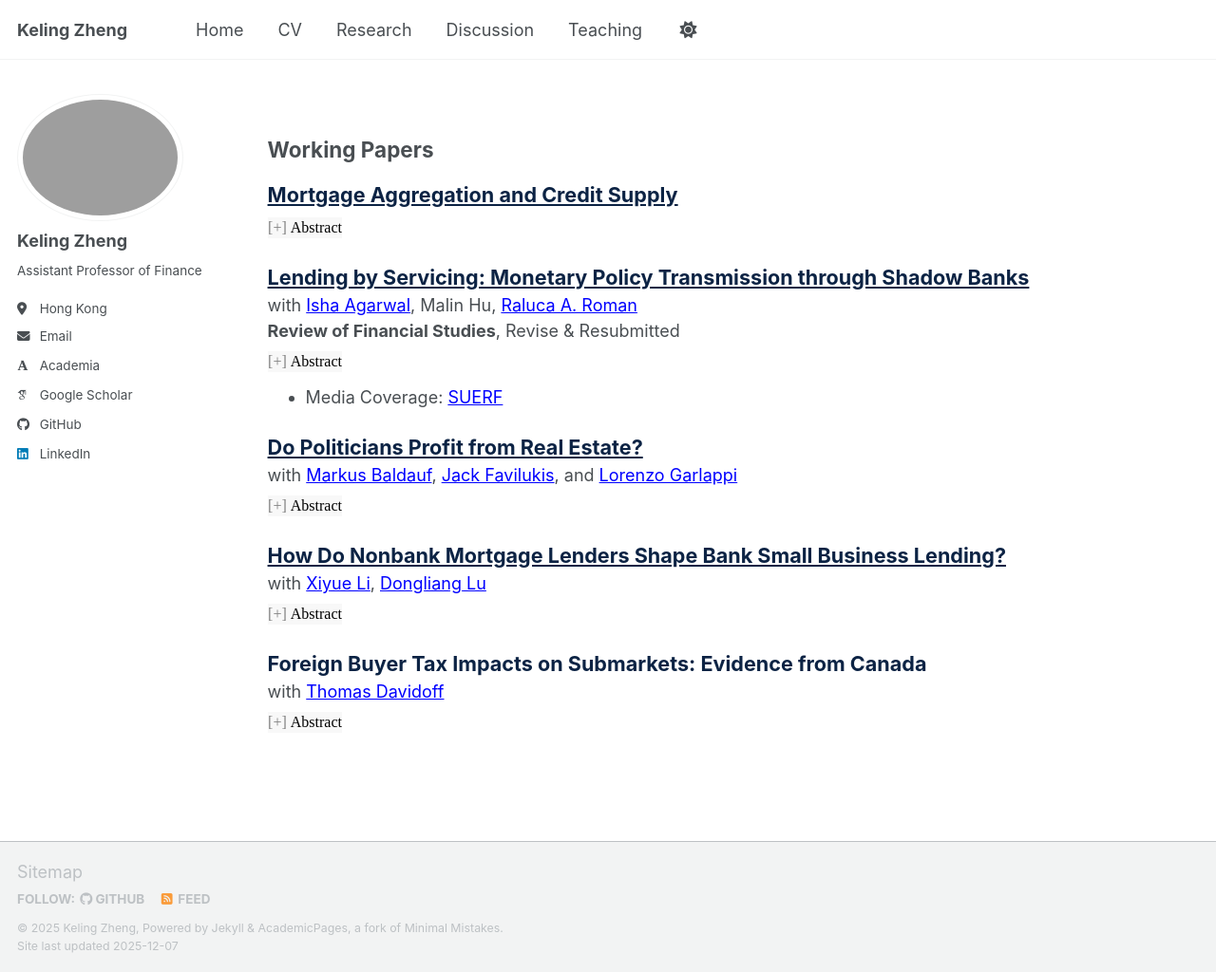
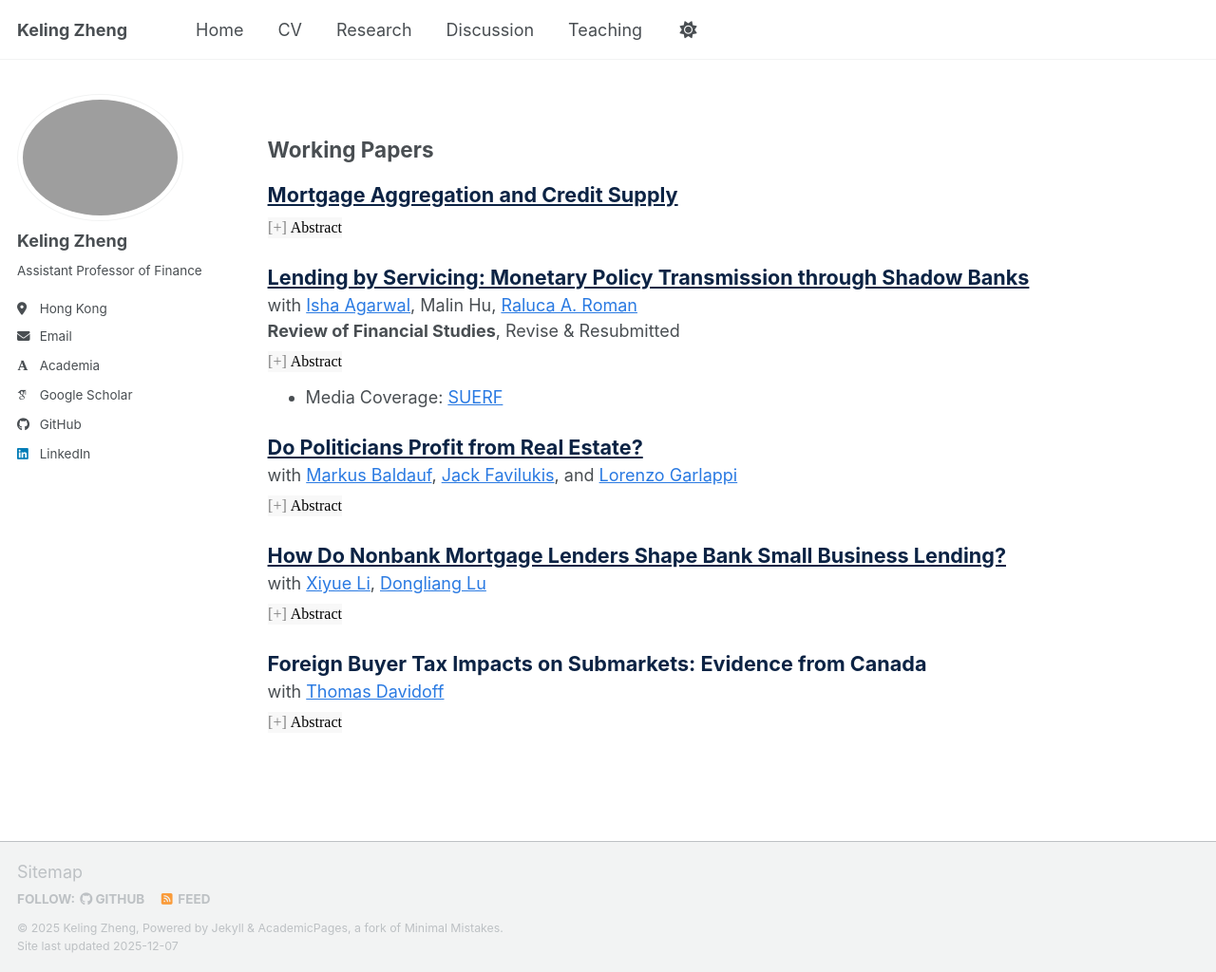
Before and after one commit to Keling-Zheng/Keling-Zheng.github.io, a Jekyll site: the page built from _pages/publications.html, in a window 1280 px wide and 1024 px high. Shown: the whole window at 95% size. Built offline with Jekyll 4.4.1, drawn with Linux system fonts in a browser that asks for light colours; some web fonts are replaced; a script bundle is joined from its source files by our own code; library files that are not in the unit come from our copies.

Commit message:
Update publications.html

```diff
--- a/_pages/publications.html
+++ b/_pages/publications.html
@@ -68,12 +68,12 @@
 
 <p>
     <a style="font-size: 1.2em; text-decoration:underline; color:rgb(12, 35, 68); font-weight:bold" href="http://keling-zheng.github.io/files/papers/msr.pdf">Lending by Servicing: Monetary Policy Transmission through Shadow Banks</a>
-    <br>with <a style="text-decoration:underline; color:blue" href="https://agarwalisha.com/">Isha Agarwal</a>, Malin Hu, <a style="text-decoration:underline; color:blue" href="https://www.philadelphiafed.org/our-people/raluca-a-roman">Raluca A. Roman</a>
+    <br>with <a style="text-decoration:underline; color:#2a7ae2" href="https://agarwalisha.com/">Isha Agarwal</a>, Malin Hu, <a style="text-decoration:underline; color:#2a7ae2" href="https://www.philadelphiafed.org/our-people/raluca-a-roman">Raluca A. Roman</a>
     <br><strong>Review of Financial Studies</strong>, Revise & Resubmitted
     <br>
       <button class="abstract-button" data-target="msr" style="margin-top: 8px; margin-right: 10px;">Abstract</button>
     <ul style="margin-top: -12px">
-      <li>Media Coverage: <a style="text-decoration:underline; color:blue" href="https://www.suerf.org/publications/suerf-policy-notes-and-briefs/the-mortgage-servicing-channel-understanding-monetary-policy-transmission-through-shadow-banks/">SUERF</a></li>
+      <li>Media Coverage: <a style="text-decoration:underline; color:#2a7ae2" href="https://www.suerf.org/publications/suerf-policy-notes-and-briefs/the-mortgage-servicing-channel-understanding-monetary-policy-transmission-through-shadow-banks/">SUERF</a></li>
     </ul>
 </p>
 <div id="msr" class="abstract-content">
@@ -82,7 +82,7 @@
 
 <p>
     <a style="font-size: 1.2em; text-decoration:underline; color:rgb(12, 35, 68); font-weight:bold" href="http://keling-zheng.github.io/files/papers/politician.pdf">Do Politicians Profit from Real Estate?</a>
-    <br>with <a style="text-decoration:underline; color:blue" href="https://sites.google.com/site/mbaldauf/">Markus Baldauf</a>, <a style="text-decoration:underline; color:blue" href="https://sites.google.com/site/jackfavilukis/home">Jack Favilukis</a>, and <a style="text-decoration:underline; color:blue" href="https://sites.google.com/site/lorenzogarlappi/">Lorenzo Garlappi</a>
+    <br>with <a style="text-decoration:underline; color:#2a7ae2" href="https://sites.google.com/site/mbaldauf/">Markus Baldauf</a>, <a style="text-decoration:underline; color:#2a7ae2" href="https://sites.google.com/site/jackfavilukis/home">Jack Favilukis</a>, and <a style="text-decoration:underline; color:#2a7ae2" href="https://sites.google.com/site/lorenzogarlappi/">Lorenzo Garlappi</a>
     <br>
       <button class="abstract-button" data-target="llm_advice" style="margin-top:8px">Abstract</button>
 </p>
@@ -92,7 +92,7 @@
 
 <p>
   <a style="font-size: 1.2em; text-decoration:underline; color:rgb(12, 35, 68); font-weight:bold" href="http://keling-zheng.github.io/files/papers/sbl.pdf">How Do Nonbank Mortgage Lenders Shape Bank Small Business Lending?</a>
-  <br>with <a style="text-decoration:underline; color:blue" href="https://www.ellenxiyueli.com/">Xiyue Li</a>, <a style="text-decoration:underline; color:blue" href="https://www.donglianglu.com/">Dongliang Lu</a>
+  <br>with <a style="text-decoration:underline; color:#2a7ae2" href="https://www.ellenxiyueli.com/">Xiyue Li</a>, <a style="text-decoration:underline; color:#2a7ae2" href="https://www.donglianglu.com/">Dongliang Lu</a>
   <br>
     <button class="abstract-button" data-target="agnostic_dp" style="margin-top:8px; margin-right: 10px;">Abstract</button>
 </p>
@@ -102,7 +102,7 @@
 
 <p>
   <a style="font-size: 1.2em; text-decoration:none; color:rgb(12, 35, 68); font-weight:bold" href="http://keling-zheng.github.io/files/papers/fbt.pdf">Foreign Buyer Tax Impacts on Submarkets: Evidence from Canada</a>
-  <br>with <a style="text-decoration:underline; color:blue" href="https://blogs.ubc.ca/davidoff/">Thomas Davidoff</a>
+  <br>with <a style="text-decoration:underline; color:#2a7ae2" href="https://blogs.ubc.ca/davidoff/">Thomas Davidoff</a>
   <br>
     <button class="abstract-button" data-target="agnostic_dp" style="margin-top:8px; margin-right: 10px;">Abstract</button>
 <div id="agnostic_dp" class="abstract-content">
```
